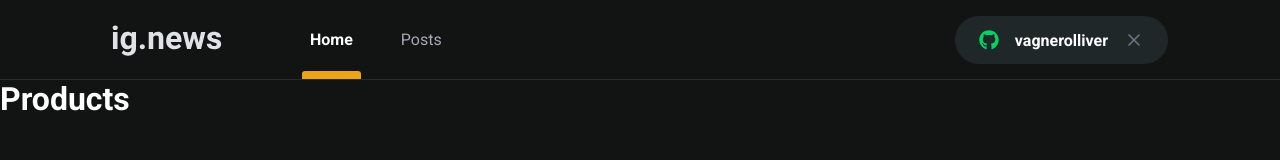
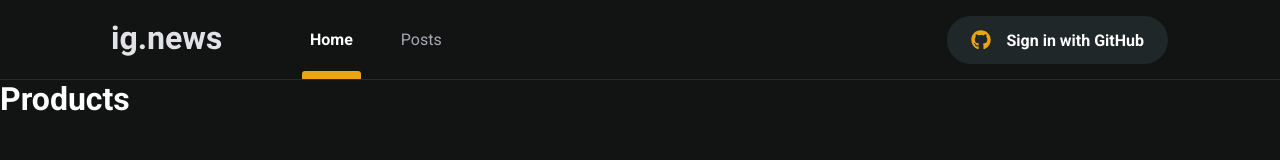
Before and after one commit to vagnerolliver/ignite-my-ignews, a Next.js app: page /product in a window 1280 px wide. Shown: the top 160 px of the page. Built offline with nearby package versions, Linux system fonts and the light colour scheme; no server answers.

Commit message:
feat: next-auth gitbhub autentication

```diff
--- a/package.json
+++ b/package.json
@@ -10,6 +10,7 @@
   },
   "dependencies": {
     "next": "11.0.1",
+    "next-auth": "^3.27.3",
     "react": "17.0.2",
     "react-dom": "17.0.2",
     "react-icons": "^4.2.0",
@@ -17,6 +18,7 @@
     "stripe": "^8.165.0"
   },
   "devDependencies": {
+    "@types/next-auth": "^3.15.0",
     "@types/node": "^16.3.3",
     "@types/react": "^17.0.14",
     "eslint": "7.31.0",
--- a/src/components/SignInButton/index.tsx
+++ b/src/components/SignInButton/index.tsx
@@ -1,21 +1,29 @@
+import { signIn, signOut, useSession } from 'next-auth/client'
 import { FaGithub } from 'react-icons/fa';
 import { FiX } from 'react-icons/fi';
-
 
 import styles from './styles.module.scss';
 
 export function SignInButton(){
-  const isUserLoggedIn = true
-
-  return isUserLoggedIn ? (
-    <button type="button" className={styles.signInButton}>
+  const [ session, loading ] = useSession()
+  console.log('session', session)
+  return session ? (
+    <button
+      type="button"
+      className={styles.signInButton}
+      onClick={() => signOut()}
+    >
       <FaGithub color="#04d361" />
-      vagnerolliver
+      {session.user.name}
       <FiX color="#737380" className={styles.closeIcon} />
     </button>
   ): (
-    <button type="button" className={styles.signInButton}>
-      <FaGithub color="#eba417 " />
+    <button
+      type="button"
+      className={styles.signInButton}
+      onClick={() => signIn('github')}
+    >
+      <FaGithub color="#eba417" />
       Sign in with GitHub
     </button>
   );
--- a/src/pages/_app.tsx
+++ b/src/pages/_app.tsx
@@ -1,3 +1,4 @@
+import { Provider as NextAuthProvider } from 'next-auth/client';
 import { AppProps } from 'next/app';
 
 import { Header } from '../components/Header';
@@ -6,10 +7,10 @@ import '../styles/global.scss';
 
 function MyApp({ Component, pageProps }: AppProps) {
   return (
-    <>
+    <NextAuthProvider session={pageProps.session}>
       <Header />
       <Component {...pageProps} />
-    </>
+    </NextAuthProvider>
   )
 }
 
--- a/src/pages/index.tsx
+++ b/src/pages/index.tsx
@@ -14,7 +14,7 @@ interface HomeProps {
 }
 
 export default function Home({ product }: HomeProps) {
-  console.log(product.amount)
+  console.log('product', product.amount)
   return (
     <>
       <Head>
```
Also changed, not shown: src/pages/api/auth/[...nextauth].ts (added, +13 -0 lines), 1 other file (tests, documents, lock files or other folders).
